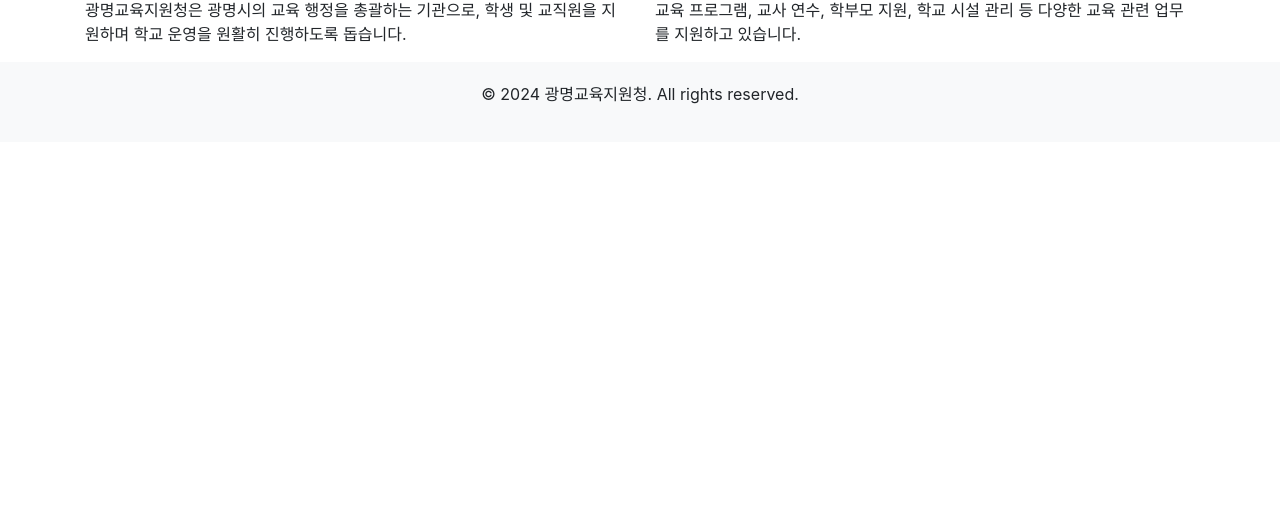
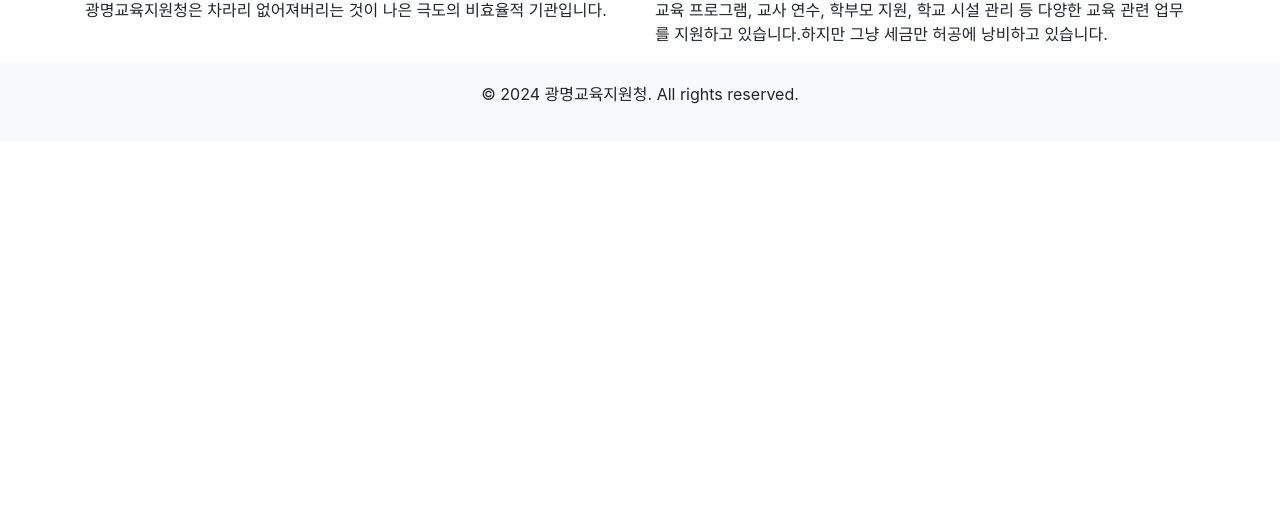
Before and after one commit to neoptolemus10/webtest, a plain HTML site: page index.html in a window 1280 px wide. Shown: the part 288-800 px from the top of the page. Drawn offline with nearby package versions, Linux system fonts and the light colour scheme.

Commit message:
Update index.html

```diff
--- a/index.html
+++ b/index.html
@@ -58,11 +58,11 @@
     <div class="row">
       <div class="col-md-6">
         <h2>광명교육지원청 소개</h2>
-        <p>광명교육지원청은 광명시의 교육 행정을 총괄하는 기관으로, 학생 및 교직원을 지원하며 학교 운영을 원활히 진행하도록 돕습니다.</p>
+        <p>광명교육지원청은 차라리 없어져버리는 것이 나은 극도의 비효율적 기관입니다.</p>
       </div>
       <div class="col-md-6">
         <h2>지원 서비스</h2>
-        <p>교육 프로그램, 교사 연수, 학부모 지원, 학교 시설 관리 등 다양한 교육 관련 업무를 지원하고 있습니다.</p>
+        <p>교육 프로그램, 교사 연수, 학부모 지원, 학교 시설 관리 등 다양한 교육 관련 업무를 지원하고 있습니다.하지만 그냥 세금만 허공에 낭비하고 있습니다.</p>
       </div>
     </div>
   </div>
```
